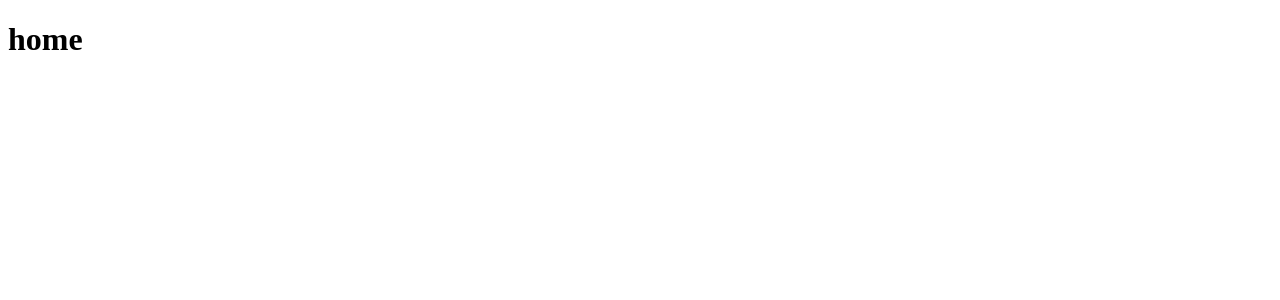
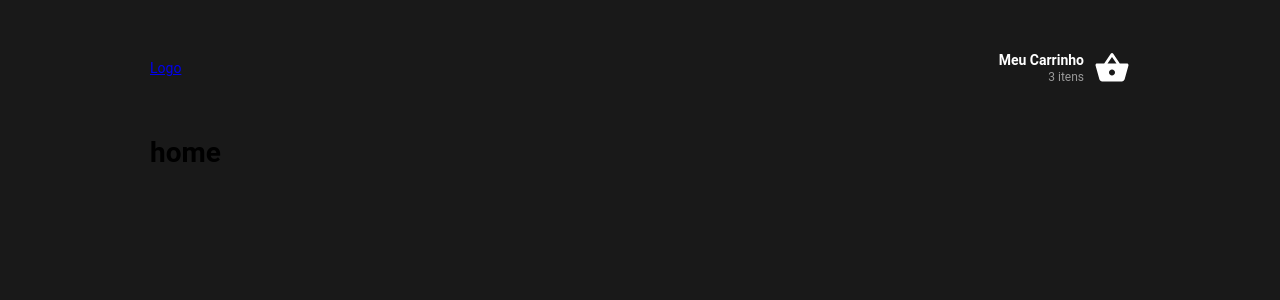
Before and after one commit to AlexandreVila/react-redux-store, a React (Create React App) app: page / in a window 1280 px wide. Shown: the top 300 px of the page. Built offline with nearby package versions, Linux system fonts and the light colour scheme.

Commit message:
Adicionado header no app

```diff
--- a/src/App.js
+++ b/src/App.js
@@ -1,13 +1,16 @@
 import React from "react";
 import { BrowserRouter } from "react-router-dom";
 
+import GlobalStyle from './styles/global'
+import Header from "./components/Header";
 import Routes from './routes'
 
 function App() {
   return (
     <BrowserRouter>
-
+      <Header />
       <Routes />
+      <GlobalStyle/>
     </BrowserRouter>
   );
 }
```
